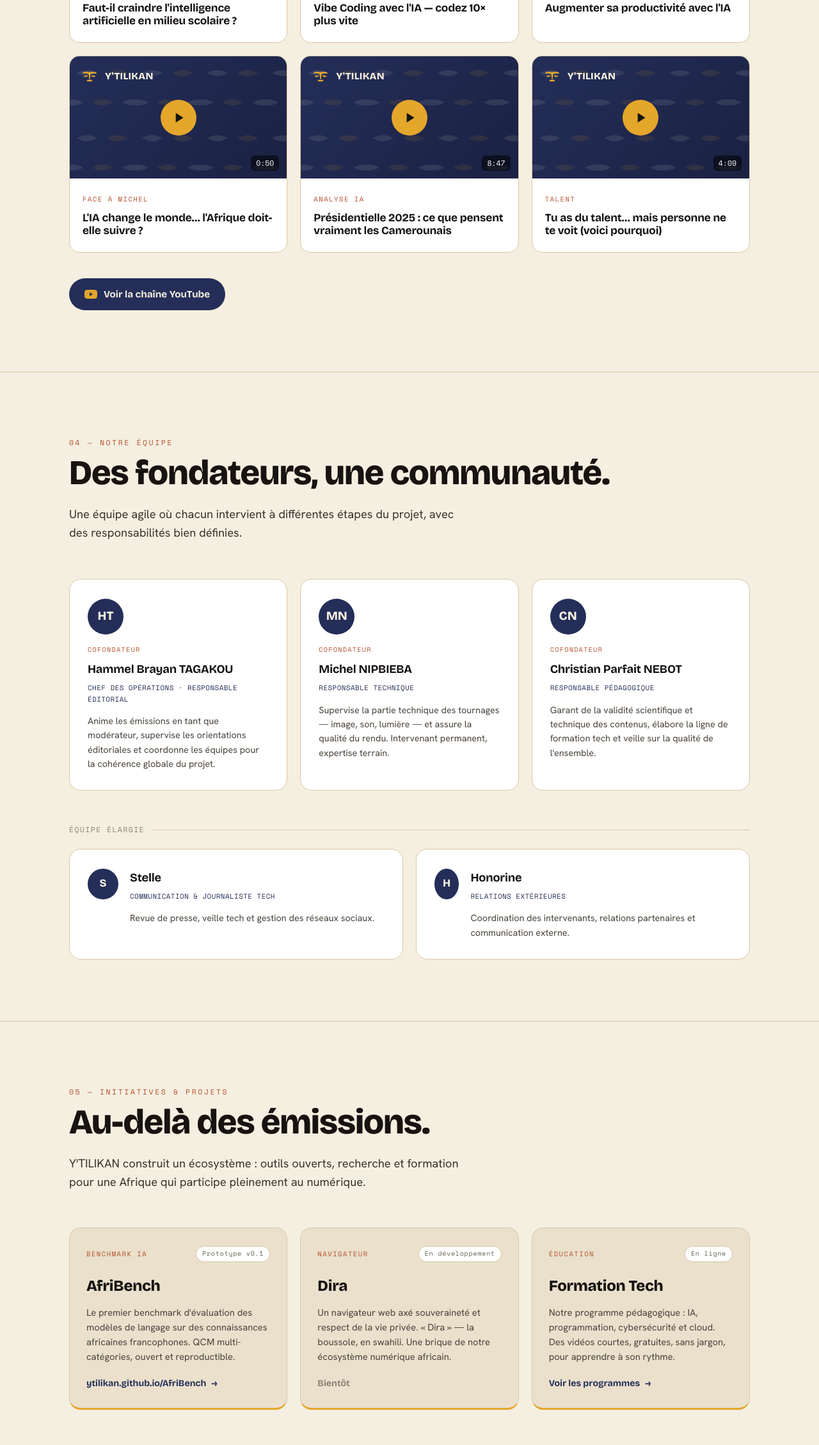
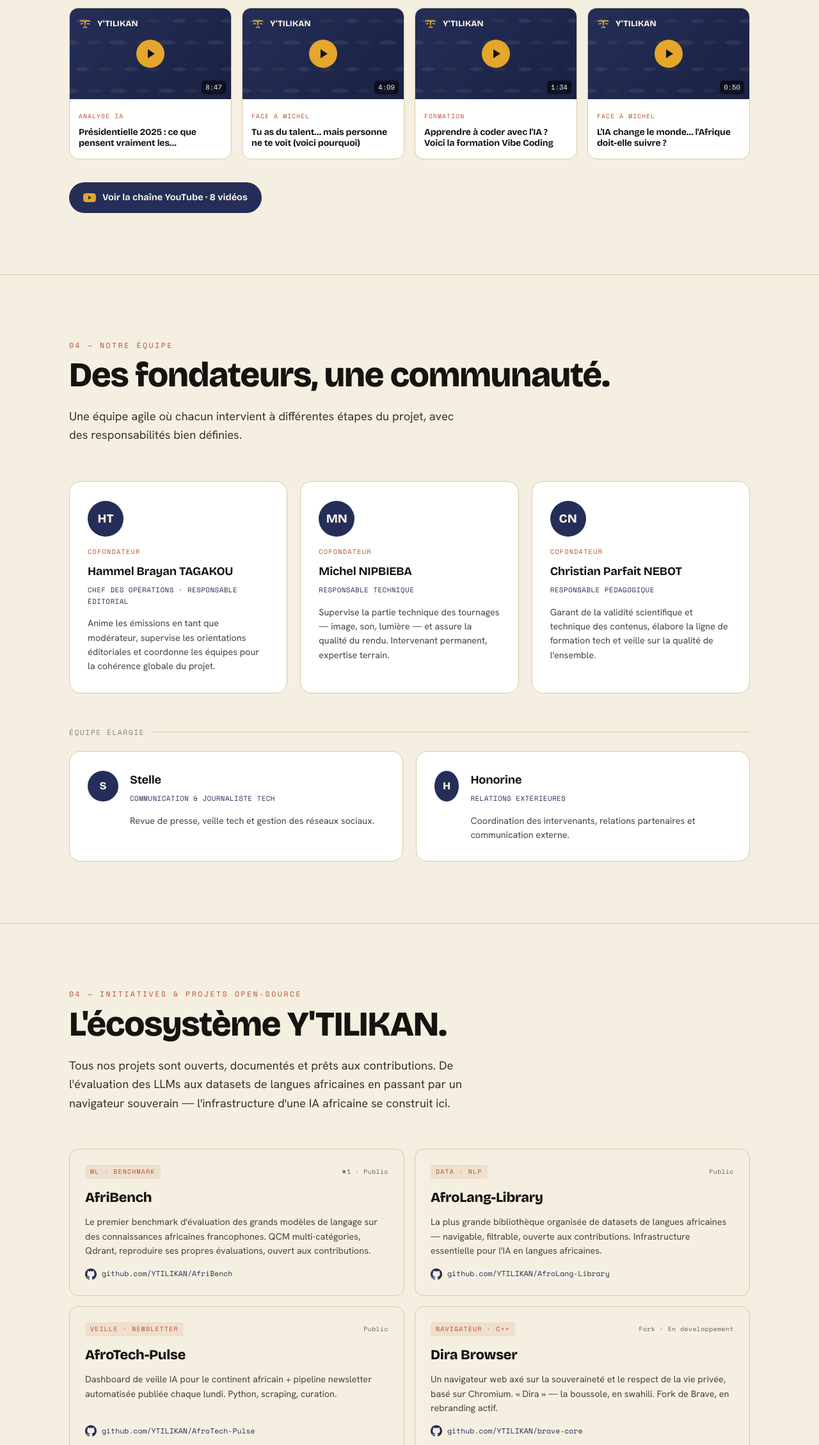
Before and after one commit to YTILIKAN/ytilikan.github.io, an Astro site: page / in a window 1280 px wide. Shown: the part 3084-5343 px from the top of the page at 64% size. Built offline with nearby package versions, Linux system fonts and the light colour scheme; Astro itself is replaced by a stand-in of ours.

Commit message:
feat: vraies vid\u00e9os YouTube, tous les projets GitHub, logos

```diff
--- a/src/components/Contact.astro
+++ b/src/components/Contact.astro
@@ -1,5 +1,5 @@
 ---
-const CHANNEL = 'https://www.youtube.com/@ytilikan';
+const CHANNEL = 'https://www.youtube.com/@YTILIKAN';
 const year = new Date().getFullYear();
 ---
 <section class="contact" id="contact">
--- a/src/components/Emissions.astro
+++ b/src/components/Emissions.astro
@@ -1,47 +1,18 @@
 ---
-// Émissions réelles (d'après la chaîne YouTube). Remplacer `url` par les liens exacts si besoin.
-const CHANNEL = 'https://www.youtube.com/@ytilikan';
+const CHANNEL = 'https://www.youtube.com/@YTILIKAN';
 
 const videos = [
-  {
-    kick: 'Grand Débat Tech',
-    title: "Faut-il craindre l'intelligence artificielle en milieu scolaire ?",
-    meta: '1:16:07',
-    url: CHANNEL,
-  },
-  {
-    kick: 'Formation Tech',
-    title: 'Vibe Coding avec l\'IA — codez 10× plus vite',
-    meta: '1:35:04',
-    url: CHANNEL,
-  },
-  {
-    kick: 'Formation Tech',
-    title: 'Augmenter sa productivité avec l\'IA',
-    meta: '1:08:22',
-    url: CHANNEL,
-  },
-  {
-    kick: 'Face à Michel',
-    title: "L'IA change le monde… l'Afrique doit-elle suivre ?",
-    meta: '0:50',
-    url: CHANNEL,
-  },
-  {
-    kick: 'Analyse IA',
-    title: 'Présidentielle 2025 : ce que pensent vraiment les Camerounais',
-    meta: '8:47',
-    url: CHANNEL,
-  },
-  {
-    kick: 'Talent',
-    title: 'Tu as du talent… mais personne ne te voit (voici pourquoi)',
-    meta: '4:09',
-    url: CHANNEL,
-  },
+  { kick: 'Formation', title: 'Formation : Vibe Coding avec l\'IA', meta: '1:35:04', url: 'https://www.youtube.com/watch?v=4zQ-YN_SvlU' },
+  { kick: 'Grand Débat Tech', title: 'Faut-il craindre l\'intelligence artificielle en milieu scolaire ?', meta: '1:16:07', url: 'https://www.youtube.com/watch?v=nu59ufftqZ4' },
+  { kick: 'Formation', title: 'Augmenter sa productivité avec l\'IA', meta: '1:08:22', url: 'https://www.youtube.com/watch?v=i_7SlR1bUEk' },
+  { kick: 'Grand Débat Tech', title: 'L\'IA va-t-elle détruire nos emplois ou créer de nouvelles opportunités ?', meta: '35:00', url: 'https://www.youtube.com/watch?v=hbLpDjowqDo' },
+  { kick: 'Analyse IA', title: 'Présidentielle 2025 : ce que pensent vraiment les Camerounais (Analyse IA exclusive)', meta: '8:47', url: 'https://www.youtube.com/watch?v=wLXOB2W-s6Y' },
+  { kick: 'Face à Michel', title: 'Tu as du talent… mais personne ne te voit (voici pourquoi)', meta: '4:09', url: 'https://www.youtube.com/watch?v=wD2MPNcQDJg' },
+  { kick: 'Formation', title: 'Apprendre à coder avec l\'IA ? Voici la formation Vibe Coding', meta: '1:34', url: 'https://www.youtube.com/watch?v=hVGZZT45Qxs' },
+  { kick: 'Face à Michel', title: 'L\'IA change le monde… l\'Afrique doit-elle suivre ?', meta: '0:50', url: 'https://www.youtube.com/watch?v=doDXpVK7su8' },
 ];
 ---
-<section class="section emissions" id="emissions">
+<section class="section" id="emissions">
   <div class="wrap">
     <div class="section-head reveal">
       <span class="eyebrow">03 — Nos émissions</span>
@@ -59,7 +30,7 @@
               <span class="em__wm">Y'TILIKAN</span>
             </div>
             <div class="em__play" aria-hidden="true">
-              <svg viewBox="0 0 24 24" width="26" height="26"><path fill="currentColor" d="M8 5v14l11-7z"/></svg>
+              <svg viewBox="0 0 24 24" width="24" height="24"><path fill="currentColor" d="M8 5v14l11-7z"/></svg>
             </div>
             <span class="em__dur">{v.meta}</span>
           </div>
@@ -74,80 +45,66 @@
     <div class="em-cta reveal">
       <a href={CHANNEL} target="_blank" rel="noopener" class="btn-yt">
         <svg viewBox="0 0 24 24" width="20" height="20"><path fill="currentColor" d="M23.5 6.2a3 3 0 0 0-2.1-2.1C19.5 3.5 12 3.5 12 3.5s-7.5 0-9.4.6A3 3 0 0 0 .5 6.2 31 31 0 0 0 0 12a31 31 0 0 0 .5 5.8 3 3 0 0 0 2.1 2.1c1.9.6 9.4.6 9.4.6s7.5 0 9.4-.6a3 3 0 0 0 2.1-2.1A31 31 0 0 0 24 12a31 31 0 0 0-.5-5.8ZM9.6 15.6V8.4l6.3 3.6-6.3 3.6Z"/></svg>
-        Voir la chaîne YouTube
+        Voir la chaîne YouTube · 8 vidéos
       </a>
     </div>
   </div>
 </section>
 
 <style>
-  .em-grid { display: grid; grid-template-columns: repeat(3, 1fr); gap: 20px; }
+  .em-grid { display: grid; grid-template-columns: repeat(4, 1fr); gap: 16px; }
   .em {
-    border-radius: 16px;
+    border-radius: 14px;
     overflow: hidden;
     border: 1px solid var(--sable-d);
     background: #fff;
     display: block;
-    transition: transform .24s, box-shadow .24s;
+    transition: transform .22s, box-shadow .22s;
   }
-  .em:hover { transform: translateY(-5px); box-shadow: 0 18px 40px rgba(22,19,17,.12); }
+  .em:hover { transform: translateY(-4px); box-shadow: 0 14px 30px rgba(22,19,17,.10); }
   .em__thumb {
     aspect-ratio: 16/9;
     background: linear-gradient(135deg, var(--indigo), var(--indigo-d));
     position: relative;
     overflow: hidden;
-    padding: 16px;
+    padding: 12px;
     display: flex;
     align-items: flex-start;
   }
-  .em__pat { position: absolute; inset: 0; width: 100%; height: 100%; opacity: .1; }
-  .em__top { position: relative; z-index: 2; display: flex; align-items: center; gap: 9px; }
-  .em__mark { width: 30px; height: 30px; color: var(--ocre); }
-  .em__wm { font-family: var(--display); font-weight: 800; color: var(--ivoire); font-size: .95rem; letter-spacing: .02em; }
+  .em__pat { position: absolute; inset: 0; width: 100%; height: 100%; opacity: .08; }
+  .em__top { position: relative; z-index: 2; display: flex; align-items: center; gap: 7px; }
+  .em__mark { width: 24px; height: 24px; color: var(--ocre); }
+  .em__wm { font-family: var(--display); font-weight: 800; color: var(--ivoire); font-size: .8rem; letter-spacing: .02em; }
   .em__play {
-    position: absolute;
-    z-index: 2;
-    top: 50%; left: 50%;
+    position: absolute; z-index: 2; top: 50%; left: 50%;
     transform: translate(-50%, -50%);
-    width: 56px; height: 56px;
-    border-radius: 50%;
-    background: var(--ocre);
-    color: var(--encre);
+    width: 44px; height: 44px; border-radius: 50%;
+    background: var(--ocre); color: var(--encre);
     display: flex; align-items: center; justify-content: center;
-    transition: transform .24s, background .24s;
+    transition: transform .22s;
   }
-  .em:hover .em__play { transform: translate(-50%, -50%) scale(1.08); }
+  .em:hover .em__play { transform: translate(-50%, -50%) scale(1.06); }
   .em__dur {
-    position: absolute;
-    z-index: 2;
-    bottom: 12px; right: 12px;
-    font-family: var(--mono);
-    font-size: .72rem;
-    background: rgba(0,0,0,.55);
-    color: #fff;
-    padding: 3px 8px;
-    border-radius: 6px;
+    position: absolute; z-index: 2; bottom: 8px; right: 8px;
+    font-family: var(--mono); font-size: .66rem;
+    background: rgba(0,0,0,.55); color: #fff;
+    padding: 2px 6px; border-radius: 5px;
   }
-  .em__body { padding: 18px 20px 22px; }
-  .em__kick { font-family: var(--mono); font-size: .66rem; letter-spacing: .14em; text-transform: uppercase; color: var(--kola); }
-  .em__title { font-family: var(--display); font-weight: 700; font-size: 1.08rem; margin-top: 8px; line-height: 1.2; letter-spacing: -.01em; color: var(--encre); }
+  .em__body { padding: 12px 14px 16px; }
+  .em__kick { font-family: var(--mono); font-size: .6rem; letter-spacing: .12em; text-transform: uppercase; color: var(--kola); }
+  .em__title { font-family: var(--display); font-weight: 700; font-size: .88rem; margin-top: 6px; line-height: 1.2; letter-spacing: -.01em; color: var(--encre); display: -webkit-box; -webkit-line-clamp: 2; -webkit-box-orient: vertical; overflow: hidden; }
 
-  .em-cta { margin-top: 40px; }
+  .em-cta { margin-top: 36px; }
   .btn-yt {
-    display: inline-flex;
-    align-items: center;
-    gap: 10px;
-    font-family: var(--display);
-    font-weight: 700;
-    font-size: .95rem;
-    padding: 13px 24px;
-    border-radius: 40px;
-    background: var(--indigo);
-    color: var(--ivoire);
+    display: inline-flex; align-items: center; gap: 10px;
+    font-family: var(--display); font-weight: 700;
+    font-size: .9rem; padding: 12px 22px; border-radius: 40px;
+    background: var(--indigo); color: var(--ivoire);
     transition: background .2s, transform .2s;
   }
   .btn-yt:hover { background: var(--indigo-d); transform: translateY(-2px); }
-  .btn-yt svg { color: var(--ocre); }
+  .btn-yt svg { color: var(--ocre); flex: none; }
 
-  @media (max-width: 860px) { .em-grid { grid-template-columns: 1fr; } }
+  @media (max-width: 1000px) { .em-grid { grid-template-columns: repeat(2, 1fr); } }
+  @media (max-width: 540px) { .em-grid { grid-template-columns: 1fr; } }
 </style>
--- a/src/components/Hero.astro
+++ b/src/components/Hero.astro
@@ -19,7 +19,7 @@
     </p>
 
     <div class="cover__cta reveal" data-delay="240">
-      <a href="#emissions" class="btn btn--gold">Voir les émissions</a>
+      <a href="https://www.youtube.com/@YTILIKAN" target="_blank" rel="noopener" class="btn btn--gold">Voir les émissions</a>
       <a href="#contact" class="btn btn--ghost">Rejoindre la communauté</a>
     </div>
 
--- a/src/components/Projets.astro
+++ b/src/components/Projets.astro
@@ -2,54 +2,72 @@
 const projets = [
   {
     name: 'AfriBench',
-    tag: 'Benchmark IA',
-    body: "Le premier benchmark d'évaluation des modèles de langage sur des connaissances africaines francophones. QCM multi-catégories, ouvert et reproductible.",
-    link: 'https://ytilikan.github.io/AfriBench',
-    linkLabel: 'ytilikan.github.io/AfriBench',
-    status: 'Prototype v0.1',
+    tag: 'ML · Benchmark',
+    desc: "Le premier benchmark d'évaluation des grands modèles de langage sur des connaissances africaines francophones. QCM multi-catégories, Qdrant, reproduire ses propres évaluations, ouvert aux contributions.",
+    link: 'https://github.com/YTILIKAN/AfriBench',
+    linkLabel: 'github.com/YTILIKAN/AfriBench',
+    status: '★1 · Public',
+    bg: '#f5efe1',
   },
   {
-    name: 'Dira',
-    tag: 'Navigateur',
-    body: "Un navigateur web axé souveraineté et respect de la vie privée. « Dira » — la boussole, en swahili. Une brique de notre écosystème numérique africain.",
-    link: '',
-    linkLabel: 'Bientôt',
-    status: 'En développement',
+    name: 'AfroLang-Library',
+    tag: 'Data · NLP',
+    desc: "La plus grande bibliothèque organisée de datasets de langues africaines — navigable, filtrable, ouverte aux contributions. Infrastructure essentielle pour l'IA en langues africaines.",
+    link: 'https://github.com/YTILIKAN/AfroLang-Library',
+    linkLabel: 'github.com/YTILIKAN/AfroLang-Library',
+    status: 'Public',
+    bg: '#e8e0d2',
   },
   {
-    name: 'Formation Tech',
-    tag: 'Éducation',
-    body: "Notre programme pédagogique : IA, programmation, cybersécurité et cloud. Des vidéos courtes, gratuites, sans jargon, pour apprendre à son rythme.",
-    link: '#programmes',
-    linkLabel: 'Voir les programmes',
-    status: 'En ligne',
+    name: 'AfroTech-Pulse',
+    tag: 'Veille · Newsletter',
+    desc: "Dashboard de veille IA pour le continent africain + pipeline newsletter automatisée publiée chaque lundi. Python, scraping, curation.",
+    link: 'https://github.com/YTILIKAN/AfroTech-Pulse',
+    linkLabel: 'github.com/YTILIKAN/AfroTech-Pulse',
+    status: 'Public',
+    bg: '#e4d8c4',
+  },
+  {
+    name: 'Dira Browser',
+    tag: 'Navigateur · C++',
+    desc: "Un navigateur web axé sur la souveraineté et le respect de la vie privée, basé sur Chromium. « Dira » — la boussole, en swahili. Fork de Brave, en rebranding actif.",
+    link: 'https://github.com/YTILIKAN/brave-core',
+    linkLabel: 'github.com/YTILIKAN/brave-core',
+    status: 'Fork · En développement',
+    bg: '#ded2c0',
+  },
+  {
+    name: 'Brand Kit',
+    tag: 'Design · Templates',
+    desc: "Kit de marque officiel : logo, palette indigo/or, typographie Bricolage/Hanken/Space Mono, templates HTML + LaTeX, guidelines complètes. Tout ce qu'il faut pour produire du contenu Y'TILIKAN.",
+    link: 'https://github.com/YTILIKAN/brand-kit',
+    linkLabel: 'github.com/YTILIKAN/brand-kit',
+    status: 'Public',
+    bg: '#d8cbb6',
   },
 ];
 ---
 <section class="section" id="projets">
   <div class="wrap">
     <div class="section-head reveal">
-      <span class="eyebrow">05 — Initiatives &amp; projets</span>
-      <h2 class="sec-title">Au-delà des émissions.</h2>
-      <p class="lead">Y'TILIKAN construit un écosystème : outils ouverts, recherche et formation pour une Afrique qui participe pleinement au numérique.</p>
+      <span class="eyebrow">04 — Initiatives &amp; projets open-source</span>
+      <h2 class="sec-title">L'écosystème Y'TILIKAN.</h2>
+      <p class="lead">Tous nos projets sont ouverts, documentés et prêts aux contributions. De l'évaluation des LLMs aux datasets de langues africaines en passant par un navigateur souverain — l'infrastructure d'une IA africaine se construit ici.</p>
     </div>
 
     <div class="pj-grid reveal">
       {projets.map((p) => (
         <article class="pj">
           <div class="pj__top">
-            <span class="pj__tag">{p.tag}</span>
+            <span class="pj__tag mono">{p.tag}</span>
             <span class="pj__status">{p.status}</span>
           </div>
           <h3 class="pj__name">{p.name}</h3>
-          <p class="pj__body">{p.body}</p>
-          {p.link ? (
-            <a class="pj__link" href={p.link} target={p.link.startsWith('http') ? '_blank' : null} rel={p.link.startsWith('http') ? 'noopener' : null}>
-              {p.linkLabel}<span class="pj__arrow" aria-hidden="true">→</span>
-            </a>
-          ) : (
-            <span class="pj__link pj__link--soon">{p.linkLabel}</span>
-          )}
+          <p class="pj__body">{p.desc}</p>
+          <a class="pj__link" href={p.link} target="_blank" rel="noopener">
+            <svg width="18" height="18" viewBox="0 0 24 24" fill="currentColor" style="flex:none"><path d="M12 0C5.37 0 0 5.37 0 12c0 5.3 3.438 9.8 8.205 11.387.6.113.82-.258.82-.577 0-.285-.01-1.04-.015-2.04-3.338.724-4.042-1.61-4.042-1.61-.546-1.387-1.333-1.756-1.333-1.756-1.089-.745.083-.73.083-.73 1.205.085 1.838 1.236 1.838 1.236 1.07 1.835 2.809 1.305 3.495.998.108-.776.418-1.305.762-1.604-2.665-.3-5.466-1.332-5.466-5.93 0-1.31.465-2.38 1.235-3.22-.135-.303-.54-1.523.105-3.176 0 0 1.005-.322 3.3 1.23.96-.267 1.98-.399 3-.405 1.02.006 2.04.138 3 .405 2.28-1.552 3.285-1.23 3.285-1.23.645 1.653.24 2.873.12 3.176.765.84 1.23 1.91 1.23 3.22 0 4.61-2.805 5.625-5.475 5.92.42.36.81 1.096.81 2.22 0 1.606-.015 2.896-.015 3.286 0 .315.21.69.825.57C20.565 21.795 24 17.295 24 12c0-6.63-5.37-12-12-12z"/></svg>
+            {p.linkLabel}
+          </a>
         </article>
       ))}
     </div>
@@ -57,30 +75,32 @@
 </section>
 
 <style>
-  .pj-grid { display: grid; grid-template-columns: repeat(3, 1fr); gap: 20px; }
+  .pj-grid { display: grid; grid-template-columns: 1fr 1fr; gap: 16px; }
   .pj {
-    background: var(--sable);
+    background: var(--ivoire);
     border: 1px solid var(--sable-d);
-    border-radius: 18px;
-    padding: 28px 26px 26px;
+    border-radius: 14px;
+    padding: 24px;
     display: flex;
     flex-direction: column;
-    border-bottom: 3px solid var(--ocre);
-    transition: transform .24s, box-shadow .24s;
+    transition: transform .22s, box-shadow .22s;
   }
-  .pj:hover { transform: translateY(-5px); box-shadow: 0 18px 40px rgba(22,19,17,.10); }
-  .pj__top { display: flex; justify-content: space-between; align-items: center; margin-bottom: 18px; }
-  .pj__tag { font-family: var(--mono); font-size: .66rem; letter-spacing: .14em; text-transform: uppercase; color: var(--kola); }
-  .pj__status {
-    font-family: var(--mono); font-size: .64rem; letter-spacing: .06em; color: #6a6156;
-    border: 1px solid var(--sable-d); background: #fff; padding: 3px 9px; border-radius: 40px;
+  .pj:hover { transform: translateY(-4px); box-shadow: 0 14px 30px rgba(22,19,17,.08); }
+  .pj__top { display: flex; justify-content: space-between; align-items: center; margin-bottom: 12px; }
+  .pj__tag {
+    font-family: var(--mono); font-size: .62rem; letter-spacing: .12em; text-transform: uppercase; color: var(--kola);
+    background: color-mix(in srgb, var(--kola) 10%, transparent);
+    padding: 3px 8px; border-radius: 4px;
   }
-  .pj__name { font-family: var(--display); font-weight: 800; font-size: 1.5rem; margin-bottom: 12px; letter-spacing: -.01em; }
-  .pj__body { color: #4a433b; font-size: .92rem; line-height: 1.55; flex: 1; margin-bottom: 20px; }
-  .pj__link { display: inline-flex; align-items: center; gap: 8px; font-family: var(--display); font-weight: 700; font-size: .88rem; color: var(--indigo); }
-  .pj__arrow { transition: transform .2s; }
-  .pj__link:hover .pj__arrow { transform: translateX(4px); }
-  .pj__link--soon { color: #8a8175; }
+  .pj__status { font-family: var(--mono); font-size: .62rem; letter-spacing: .04em; color: #6a6156; }
+  .pj__name { font-family: var(--display); font-weight: 800; font-size: 1.35rem; margin-bottom: 10px; letter-spacing: -.01em; }
+  .pj__body { color: #4a433b; font-size: .9rem; line-height: 1.55; flex: 1; margin-bottom: 16px; }
+  .pj__link {
+    display: inline-flex; align-items: center; gap: 8px;
+    font-family: var(--mono); font-size: .72rem; color: var(--indigo);
+    transition: color .2s;
+  }
+  .pj__link:hover { color: var(--ocre); }
 
   @media (max-width: 860px) { .pj-grid { grid-template-columns: 1fr; } }
 </style>
```
Also changed, not shown: public/logo-bg.jpg (added), public/logo-dark.jpg (added), public/logo-white.jpg (added), public/logo.jpeg (added).
